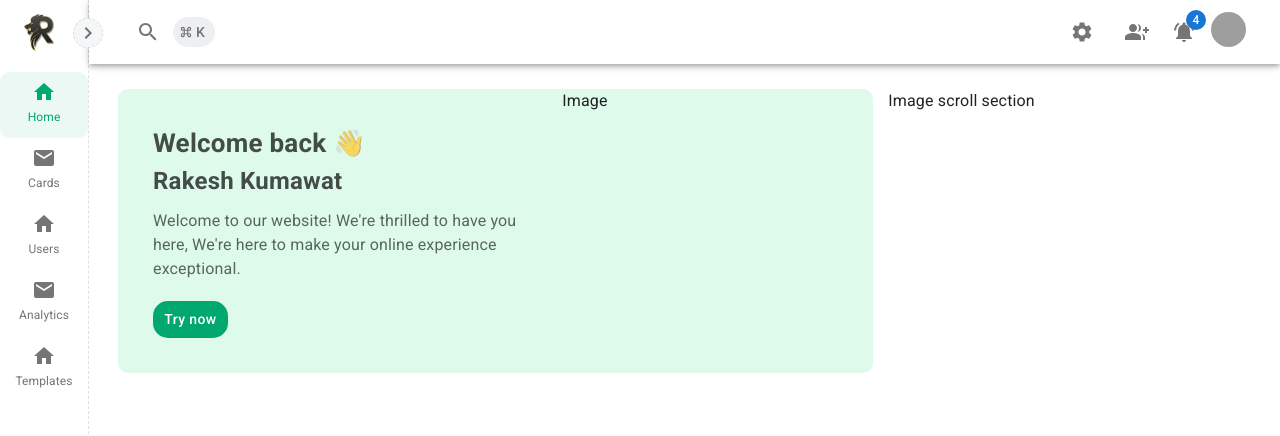
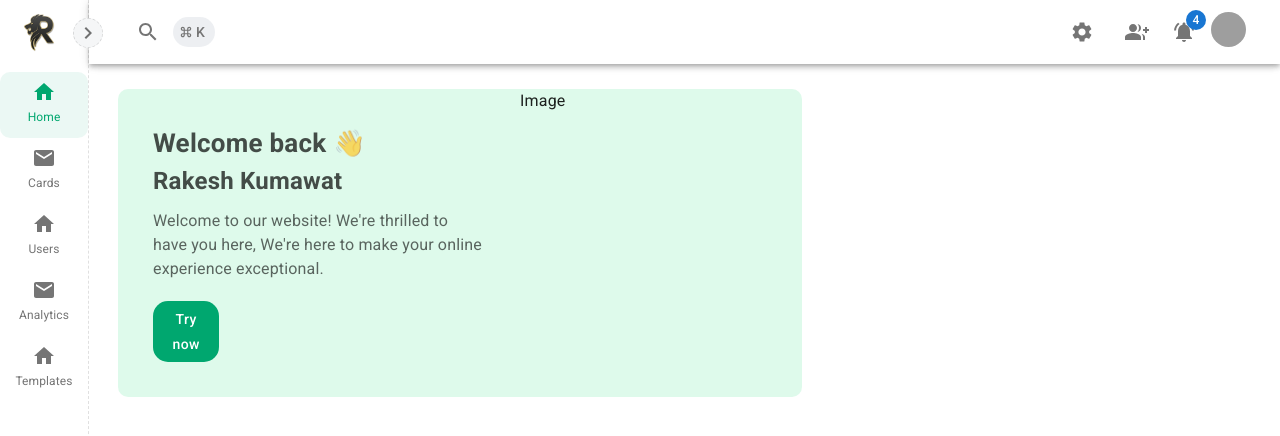
Before and after one commit to Rakeshkumawat1/react-templates, a React (Create React App) app: page /dashboard in a window 1280 px wide. Shown: the top 436 px of the page. Built offline with nearby package versions, Linux system fonts and the light colour scheme; grey boxes are pictures that could not be loaded; the HTML template or start-up script is replaced by a standard one.

Commit message:
Feat: update slider section and mark todo to handle it latter

```diff
--- a/src/components/Home/SliderSection.jsx
+++ b/src/components/Home/SliderSection.jsx
@@ -67,8 +67,12 @@ export default function SliderSection() {
                     Image
                 </Box>
             </Box>
-            <Box>
-                Image  scroll section
+            <Box sx={{
+                backgroundColor: '#fff',
+                width: '60vh',
+                borderRadius: '10px',
+            }}>
+
             </Box>
         </Box>
 
```
